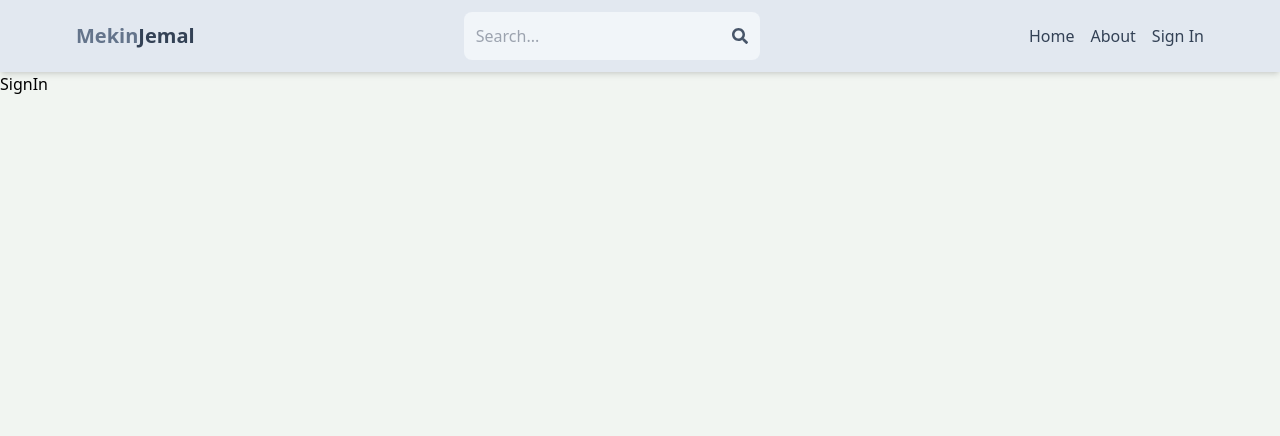
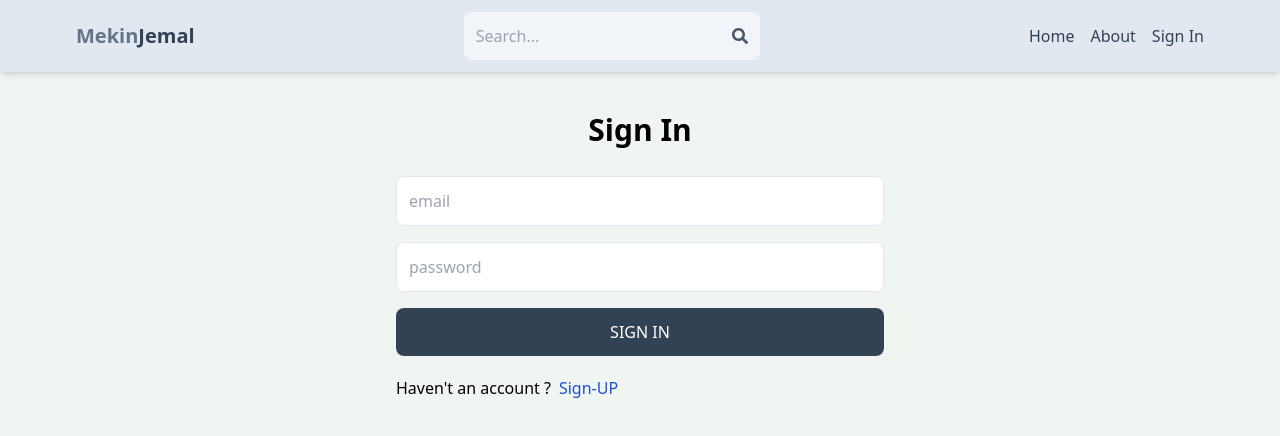
Before and after one commit to Mekin-jema/real-estate-marketplace-app, a React (Vite) app in the folder client/: page /sign-in in a window 1280 px wide. Shown: the top 436 px of the page. Built offline with nearby package versions, Linux system fonts and the light colour scheme.

Commit message:
complete signin page functionality

```diff
--- a/client/src/pages/SignIn.jsx
+++ b/client/src/pages/SignIn.jsx
@@ -1,7 +1,90 @@
-import React from "react";
+import { useState } from "react";
+import { Link, useNavigate } from "react-router-dom";
+//change the signup to signin
+const SignIn = () => {
+  const [formData, setFormData] = useState({});
+  const [error, setError] = useState(null);
+  const [loading, setLoading] = useState(false);
+  const navigate = useNavigate();
 
-const SignIn = () => {
-  return <div>SignIn</div>;
+  const handleChange = (e) => {
+    setFormData({ ...formData, [e.target.id]: e.target.value });
+  };
+  console.log(formData);
+
+  const handleSubmit = async (e) => {
+    e.preventDefault();
+    try {
+      setLoading(true);
+      // we will not use this path always we can use proxy in vite.config.js
+      const res = await fetch("/api/auth/signin", {
+        //change the path to signin
+        method: "POST",
+        headers: {
+          "Content-Type": "application/json",
+        },
+        body: JSON.stringify(formData),
+      });
+      const data = await res.json();
+      if (data.succeess === false) {
+        setLoading(false);
+        setError(data.message);
+      }
+      setLoading(false);
+      setError(null);
+      navigate("/"); //change the path to home
+      console.log(data);
+    } catch (error) {
+      setError(error.message);
+      setLoading(false);
+    }
+  };
+  return (
+    <div className="p-3 max-w-lg mx-auto ">
+      <h1 className="text-3xl text-center font-semibold my-7">Sign In</h1>
+      {error && <p className="text-red-500 text-center">Invalid credetial</p>}
+      <form
+        onSubmit={handleSubmit}
+        className="flex flex-col gap-4 max-lg mx-auto"
+      >
+        {/* <input  // remove this input field
+          type="text"
+          placeholder="username"
+          className=" border p-3 rounded-lg"
+          id="username"
+          onChange={handleChange}
+        /> */}
+
+        <input
+          type="email"
+          placeholder="email"
+          className=" border p-3 rounded-lg"
+          id="email"
+          onChange={handleChange}
+        />
+        <input
+          type="password"
+          placeholder="password"
+          className=" border p-3 rounded-lg"
+          id="password"
+          onChange={handleChange}
+        />
+        <button
+          disabled={loading}
+          // type="button"
+          className="bg-slate-700 p-3 text-center uppercase text-white rounded-lg hover:opacity-95 disabled:opacity-80"
+        >
+          {loading ? "Loading..." : "Sign In"}
+        </button>
+      </form>
+      <div className="flex gap-2 mt-5 ">
+        <p>Haven't an account ?</p>
+        <Link to={"/sign-up"}>
+          <span className="text-blue-700">Sign-UP</span>
+        </Link>
+      </div>
+    </div>
+  );
 };
 
 export default SignIn;
```
